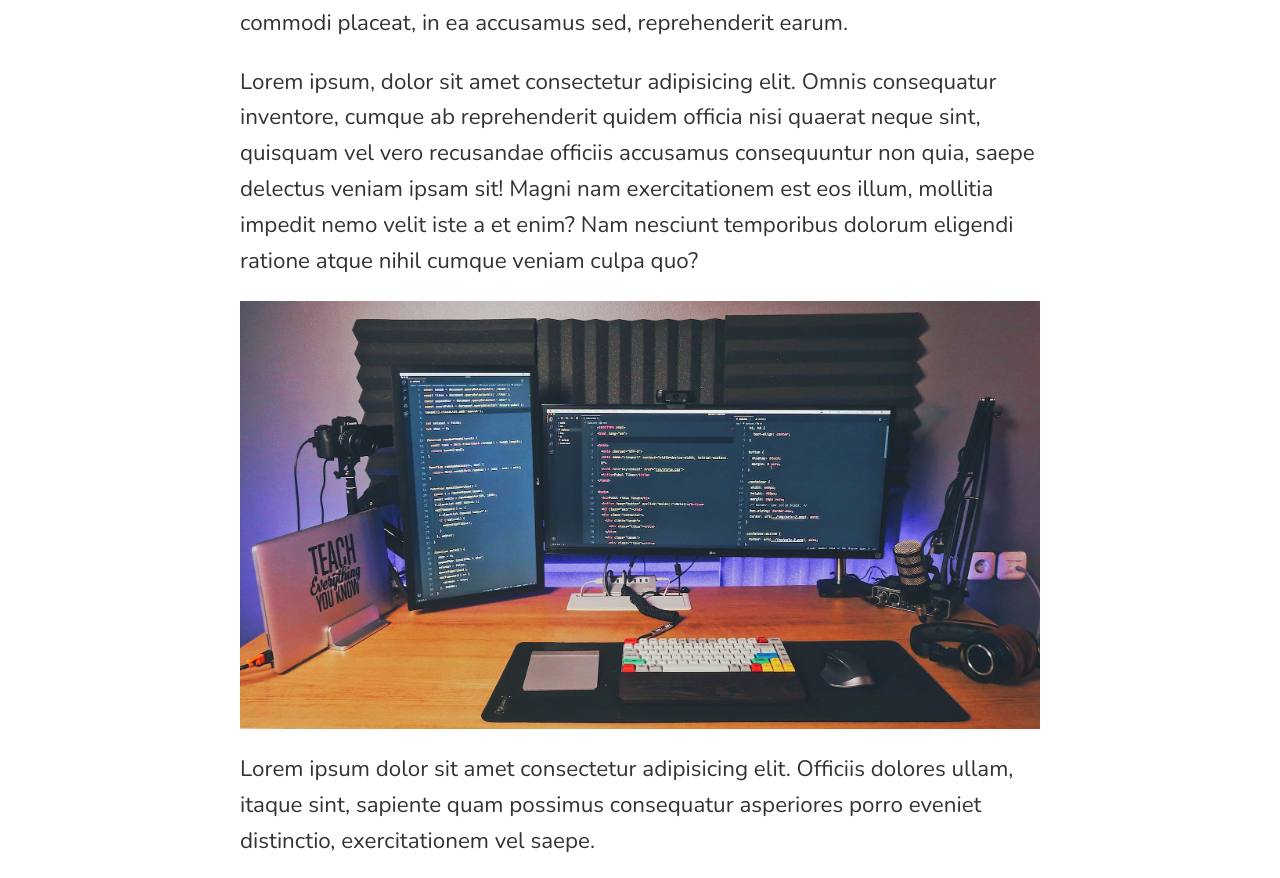
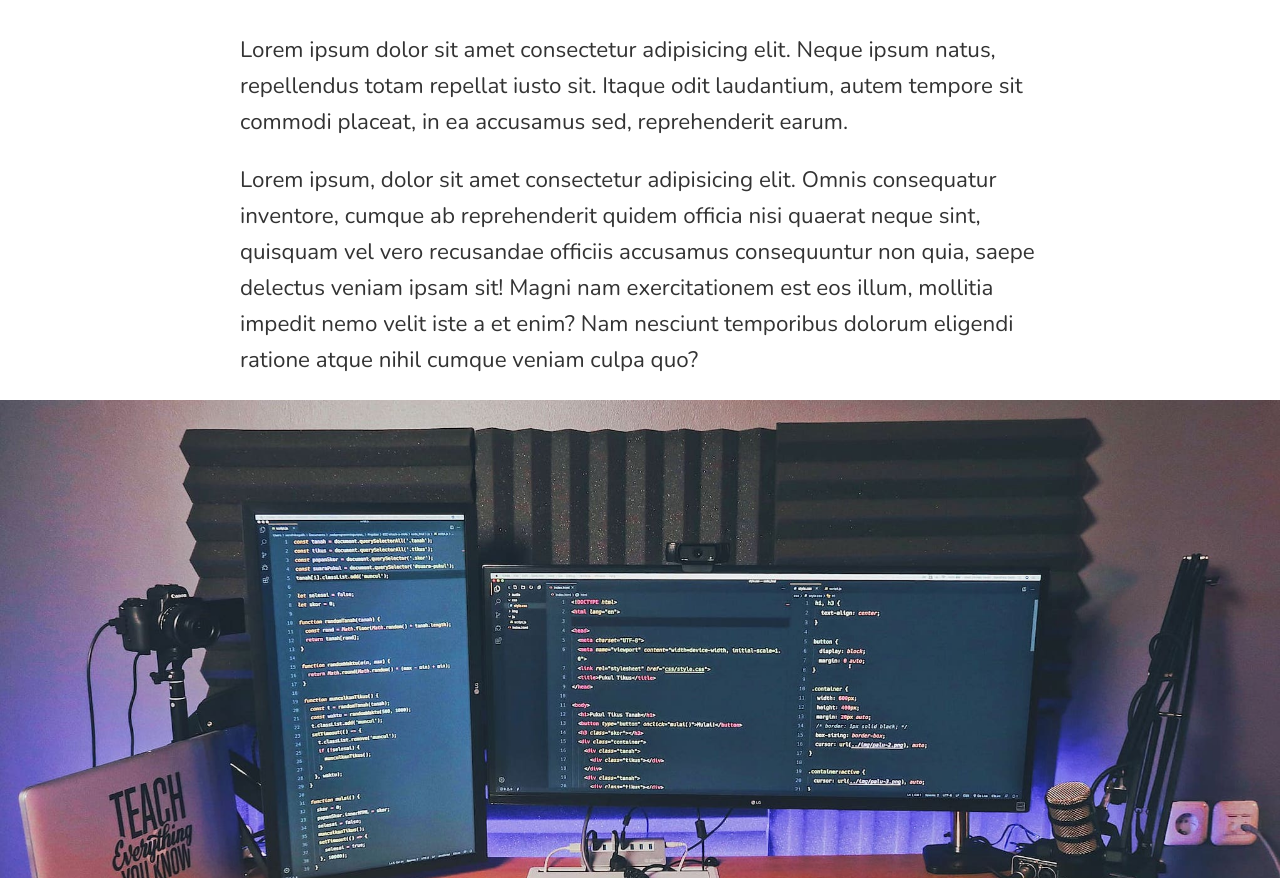
Before and after one commit to gemadp01/learning-web-development, a plain HTML site: page Belajar CSS calc/index.html in a window 1280 px wide. Shown: the part 198-1076 px from the top of the page. Drawn offline with nearby package versions, Linux system fonts and the light colour scheme.

Commit message:
Fungsi pada CSS yaitu calc() done

```diff
--- a/Belajar CSS calc/index.html
+++ b/Belajar CSS calc/index.html
@@ -16,7 +16,7 @@
         Lorem ipsum, dolor sit amet consectetur adipisicing elit. Omnis consequatur inventore, cumque ab reprehenderit quidem officia nisi quaerat neque sint, quisquam vel vero recusandae officiis accusamus consequuntur non quia, saepe
         delectus veniam ipsam sit! Magni nam exercitationem est eos illum, mollitia impedit nemo velit iste a et enim? Nam nesciunt temporibus dolorum eligendi ratione atque nihil cumque veniam culpa quo?
       </p>
-      <img src="img/1.jpg" alt="desk-setup" />
+      <img src="img/1.jpg" alt="desk-setup" class="full-size-img"/>
       <p>Lorem ipsum dolor sit amet consectetur adipisicing elit. Officiis dolores ullam, itaque sint, sapiente quam possimus consequatur asperiores porro eveniet distinctio, exercitationem vel saepe.</p>
       <p>dolorum, fuga temporibus odio voluptates dicta, ad est. Perspiciatis repellendus beatae at, distinctio, voluptatem sint repellat culpa exercitationem, officia aspernatur asperiores.</p>
       <p>
--- a/Belajar CSS calc/style.css
+++ b/Belajar CSS calc/style.css
@@ -14,11 +14,13 @@ body {
 }
 
 .container {
-  width: 800px;
+  max-width: 800px;
+  width: calc(100vw - 4em);
   margin: 0 auto;
 }
 
 h1 {
+  font-size: calc(4vw + 1.7rem);
   text-align: center;
   color: lightblue;
 }
@@ -27,3 +29,8 @@ img {
   display: block;
   max-width: 100%;
 }
+
+.full-size-img {
+  max-width: 100vw;
+  margin: 0 calc(-50vw + 50%);
+}
--- a/Layouting/style.css
+++ b/Layouting/style.css
@@ -20,7 +20,7 @@
 .kotak2 {
     background-color: limegreen;
     margin: 0 0 0 15px;
-    float: left;
+    /* float: left; */
 }
 
 .kotak3 {
```
